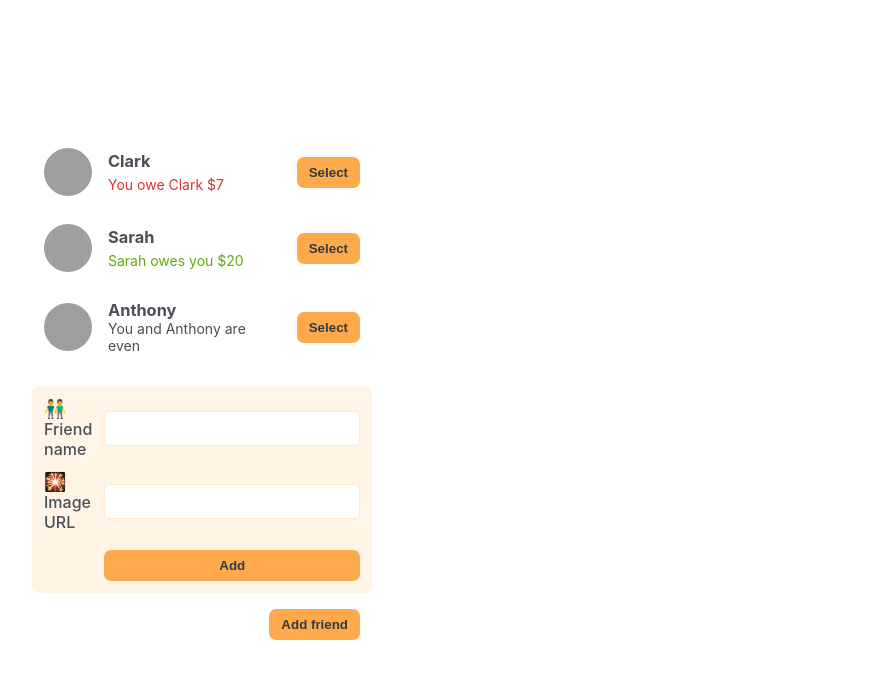
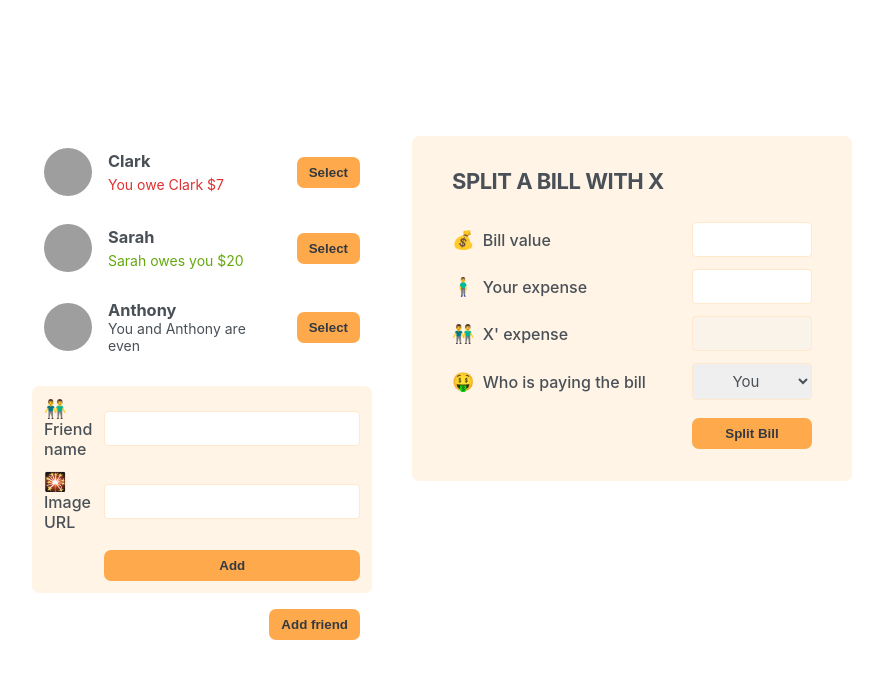
Before and after one commit to Tarun-Mittal-cell/eat-n-split-react-app, a React (Create React App) app: page / in a window 1280 px wide. Shown: the top 678 px of the page, without its empty margins (198-1081 px from the left). Built offline with nearby package versions, Linux system fonts and the light colour scheme; grey boxes are pictures that could not be loaded.

Commit message:
added formsplitbill component

```diff
--- a/src/App.js
+++ b/src/App.js
@@ -27,6 +27,8 @@
         <FormAddFriend />
         <Button>Add friend</Button>
       </div>
+
+      <FormSplitBill />
     </div>
   );
 }
@@ -83,3 +85,27 @@
     </form>
   );
 }
+function FormSplitBill() {
+  return (
+    <form className="form-split-bill">
+      <h2>Split a bill with X</h2>
+
+      <label>💰 Bill value</label>
+      <input type="text" />
+
+      <label>🧍‍♂️ Your expense</label>
+      <input type="text" />
+
+      <label>👬 X' expense</label>
+      <input type="text" disabled />
+
+      <label>🤑 Who is paying the bill</label>
+      <select>
+        <option value="user">You</option>
+        <option value="friend">X</option>
+      </select>
+
+      <Button>Split Bill</Button>
+    </form>
+  );
+}
```
